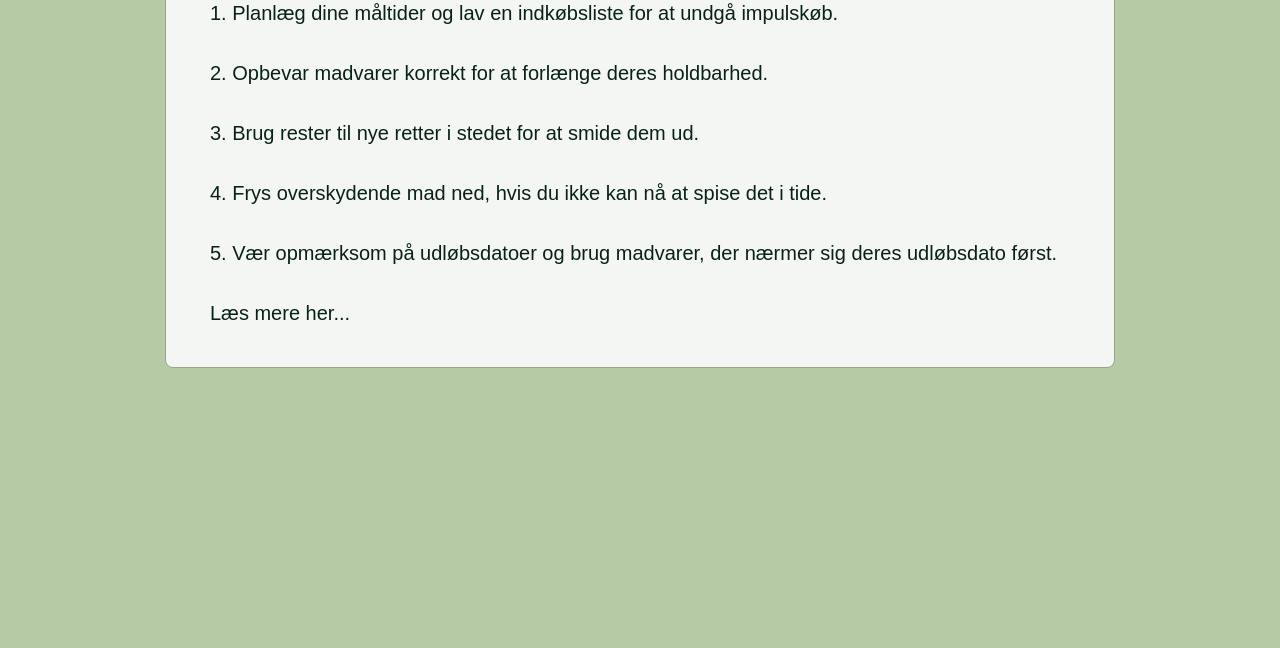
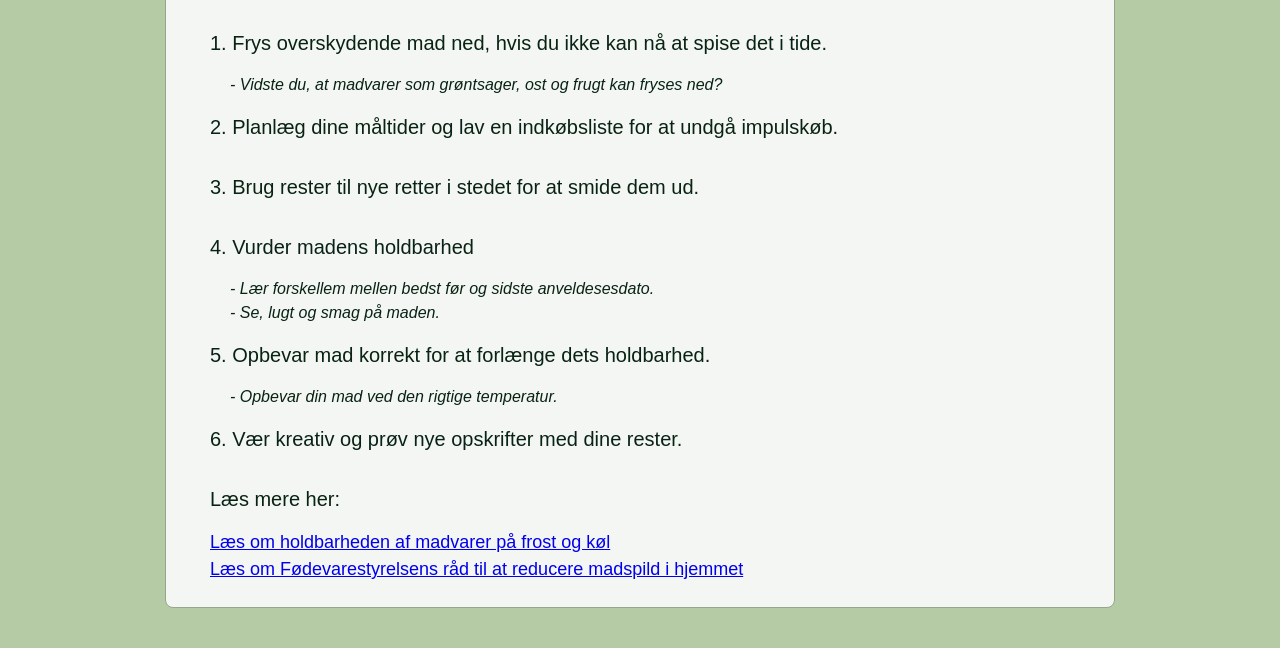
Before and after one commit to MadspildProjekt-DAD/madspild-webapp, a plain HTML site: page frontend/Gode_Raad.html in a window 1280 px wide. Shown: the part 281-929 px from the top of the page. Before the commit the page ends 800 px from the top, so only its background shows below. Drawn offline with Linux system fonts and the light colour scheme.

Commit message:
tilpasset de gode råd efter dennis og fødevarestyrelsen

```diff
--- a/frontend/Gode_Raad.html
+++ b/frontend/Gode_Raad.html
@@ -16,13 +16,20 @@
  <h1>Gode Råd</h1>
 <main>
 <section>
-    <p class = "intro">Her er nogle gode råd til at reducere madspild:</p>
-        <p>1. Planlæg dine måltider og lav en indkøbsliste for at undgå impulskøb.</p>
-        <p>2. Opbevar madvarer korrekt for at forlænge deres holdbarhed.</p>
+    <p class = "intro">Her er seks gode råd til at reducere madspild:</p>
+        <p>1. Frys overskydende mad ned, hvis du ikke kan nå at spise det i tide.</p>
+        <p class="extraInfo">- Vidste du, at madvarer som grøntsager, ost og frugt kan fryses ned?</p>
+        <p>2. Planlæg dine måltider og lav en indkøbsliste for at undgå impulskøb.</p>
         <p>3. Brug rester til nye retter i stedet for at smide dem ud.</p>
-        <p>4. Frys overskydende mad ned, hvis du ikke kan nå at spise det i tide.</p>
-        <p>5. Vær opmærksom på udløbsdatoer og brug madvarer, der nærmer sig deres udløbsdato først.</p>
-    <p> Læs mere her...</p>
+        <p>4. Vurder madens holdbarhed</p>
+        <p class="extraInfo">- Lær forskellem mellen bedst før og sidste anveldesesdato.</p>
+        <p class="extraInfo">- Se, lugt og smag på maden.</p>
+        <p>5. Opbevar mad korrekt for at forlænge dets holdbarhed.</p>
+        <p class="extraInfo">- Opbevar din mad ved den rigtige temperatur.</p>
+        <p>6. Vær kreativ og prøv nye opskrifter med dine rester.</p>
+    <p> Læs mere her:</p>
+    <a class="links" href="https://www.madmagasinet.dk/holdbarhed/oversigt/ ">Læs om holdbarheden af madvarer på frost og køl</a><br>
+    <a class="links" href="https://www.foedevarestyrelsen.dk/kost-og-foedevarer/alt-om-mad/madspild-i-hjemmet">Læs om Fødevarestyrelsens råd til at reducere madspild i hjemmet</a>
 </section>
 </main>
 <script src="gode_raad.js" defer></script>
--- a/frontend/gode_raad.css
+++ b/frontend/gode_raad.css
@@ -66,4 +66,22 @@ section {
 
 .intro {
     font-weight: bold;
+    font-size: 30px;
 }
+
+.extraInfo {
+    font-size: 16px;
+    font-style: italic;
+    padding: none;
+    margin: 20px;
+    margin-bottom: 0px;
+    margin-top: 0px;
+    line-height: 1.5;
+}
+ .links {
+    line-height: 1.5;
+    margin: 0;
+    padding-left: 20px;
+    font-size: 18px;
+
+}
```
